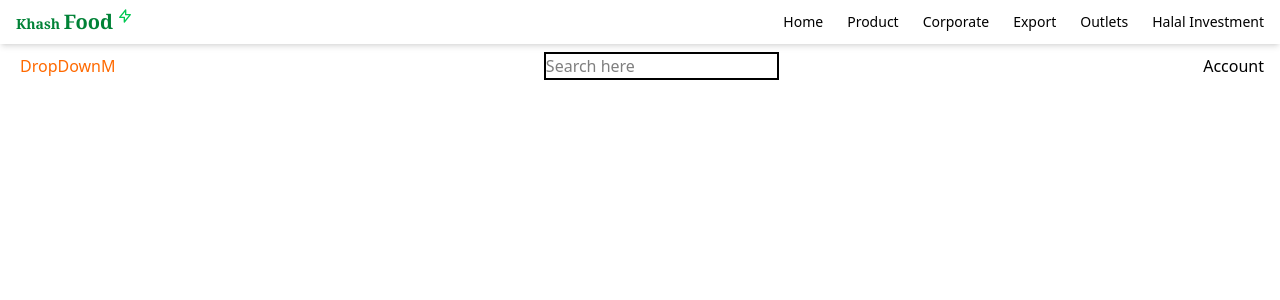
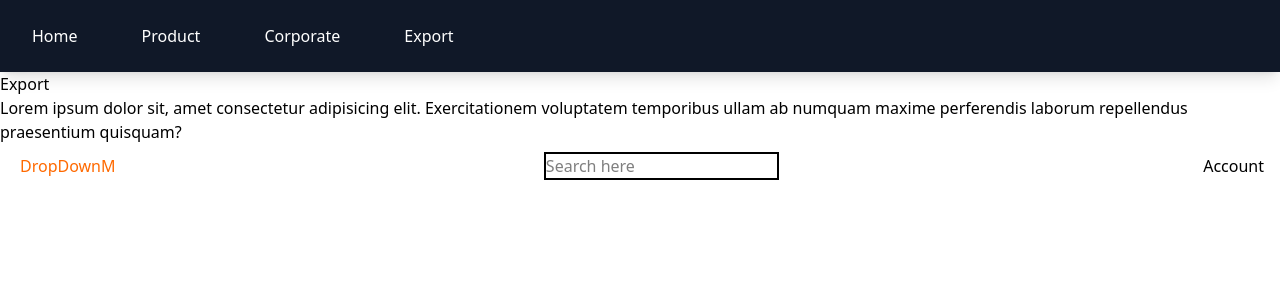
Before and after one commit to arafat-fullstackdev/Khash_Food-Clone, a React (Vite) app: page /export in a window 1280 px wide. Shown: the top 300 px of the page. Built offline with nearby package versions, Linux system fonts and the light colour scheme.

Commit message:
add React Router

```diff
--- a/package.json
+++ b/package.json
@@ -16,6 +16,7 @@
     "lucide-react": "^0.555.0",
     "react": "^19.2.0",
     "react-dom": "^19.2.0",
+    "react-router-dom": "^7.10.1",
     "tailwindcss": "^4.1.17"
   },
   "devDependencies": {
--- a/src/component/Header/Header.tsx
+++ b/src/component/Header/Header.tsx
@@ -1,94 +1,46 @@
-import React, { useState } from "react";
-import { Menu } from "lucide-react";
+import React from 'react'
+import { BrowserRouter,Routes,Route, Link } from 'react-router-dom'
+import Product from '../Product/Product.js';
+import Corporate from '../Home/Corporate.js';
+import Home from '../Home/Home.js';
+import Export from '../Home/Export.js';
 
-const Header: React.FC = () => {
-  const [isMenuOpen, setIsMenuOpen] = useState(false);
-  //Define Main Navigation
-  const navLinks = [
-    { name: "Home", href: "#" },
-    { name: "Product", href: "#" },
-    { name: "Corporate", href: "#" },
-    { name: "Export", href: "#" },
-    { name: "Outlets", href: "#" },
-    { name: "Halal Investment", href: "#" },
-  ];
+function Header() {
+  return (
 
-  return (
-    <header className="bg-white shadow-md">
-      <nav className="flex items-center justify-between max-w-7xl mx-auto px-4 py-2">
-        <div className="flex items-center space-x-2">
-          <div className="text-xl font-semibold text-green-700 font-serif">
-            <span className="text-sm">Khash </span>Food
-            <span className="text-green 700 ml-1">
-              <svg
-                className="w-4 h-4 inline-block align-top"
-                fill="none"
-                stroke="currentColor"
-                viewBox="0 0 24 24"
-                xmlns="http://www.w3.org/2000/svg"
-              >
-                <path
-                  strokeLinecap="round"
-                  strokeLinejoin="round"
-                  strokeWidth={2}
-                  d="M13 10V3L4 14h7v7l9-11h-7z"
-                  className="text-green-500"
-                />
-              </svg>
-            </span>
-          </div>
-        </div>
-     {/* /? Desktop */}
-     <div className="hidden lg:flex items-center space-x-6">
-      {navLinks.map((link) =>(
-        <a
-        key={link.name}
-        href={link.href}
-        className="text-grey-600 hover:text-700 transition duration-150 font-medium text-sm">
-      {link.name}
-        </a>
-      ))}
+<BrowserRouter>
 
-     </div>
+<nav className='flex flex-col sm:flex-row sm:justify-start sm:space-x-8
+   p-4 bg-gray-900 text-white shadow-lg'>
 
-     {/* mobile menu */}
-     <button
-     onClick={() => setIsMenuOpen(!isMenuOpen)}
-     className="lg:hidden text-gray-600 hover:text-green-700 p-2 rounded-full hover:bg-gray-100
-     aria-label=Toggle Menu"
-     >
-     <Menu className="w-6 h-6"/>
-     </button>
+  <Link to =""
+  className='py-2 px-4 block text-center sm:text-left hover:bg-indigo-600
+  rounded-md transition duration-200'
+  >Home</Link>
+ < Link to="product"
+ className='py-2 px-4 block text-center sm:text-left hover:bg-indigo-600
+  rounded-md transition duration-200'
+ >Product</Link>
+ < Link to="corporate"
+ className='py-2 px-4 block text-center sm:text-left hover:bg-indigo-600
+  rounded-md transition duration-200'
+ >Corporate</Link>
+ <Link to="export"
+ className='py-2 px-4 block text-center sm:text-left hover:bg-indigo-600
+  rounded-md transition duration-200'
+ >Export</Link>
+</nav>
 
-      </nav>
+ <Routes>
+  <Route path='' element={<Home/>}/>
+   <Route path="/product" element={<Product/>}/>
+   <Route path='corporate' element={<Corporate/>}/>
+   <Route path='export' element={<Export/>}/>
+ </Routes>
 
-      {/* conditionally renderd */}
+</BrowserRouter>
 
-      <div className="flex items-center space-x-4">
-
-
-      {isMenuOpen && (
-        <div className="lg:hidden bg-gray-50 border-t border-gray-200 py-2">
-          {navLinks.map((link) => (
-            <a
-             key={link.name}
-
-            href={link.href}
-            className="block px-4 py-2 text-sm text-gray-700 hover:bg-green-100 hover:text-green-700"
-            onClick={() => setIsMenuOpen(false)}
-            >
-         {link.name}
-         </a>
-         ))}
-
-        </div>
-
-      )}
-      </div>
-    </header>
-  );
+);
 };
 
-
-
 export default Header;
--- /dev/null
+++ b/src/component/Home/Corporate.tsx
@@ -0,0 +1,9 @@
+import React from 'react'
+
+function Corporate() {
+  return (
+    <div>Corporate</div>
+  )
+}
+
+export default Corporate
--- /dev/null
+++ b/src/component/Home/Export.tsx
@@ -0,0 +1,11 @@
+import React from 'react'
+
+function Export() {
+  return (
+    <div>Export
+        <p>Lorem ipsum dolor sit, amet consectetur adipisicing elit. Exercitationem voluptatem temporibus ullam ab numquam maxime perferendis laborum repellendus praesentium quisquam?</p>
+    </div>
+  )
+}
+
+export default Export
--- /dev/null
+++ b/src/component/Product/Product.tsx
@@ -0,0 +1,9 @@
+import React from 'react'
+
+function Product() {
+  return (
+    <div>Product</div>
+  )
+}
+
+export default Product
```
Also changed, not shown: 1 other file (tests, documents, lock files or other folders).
